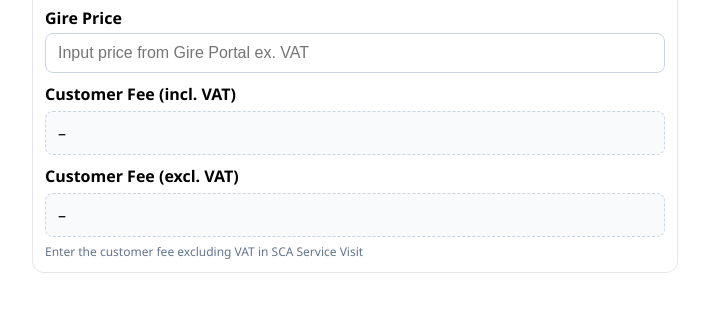
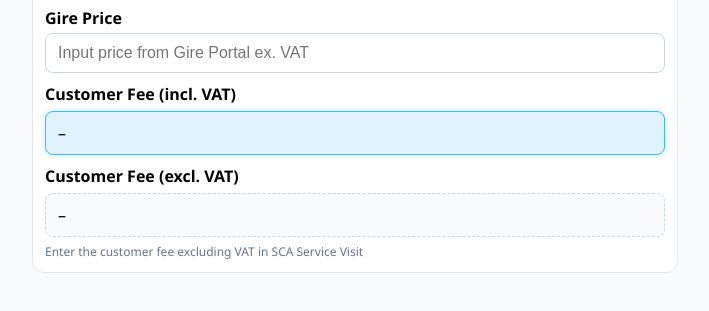
Before and after one commit to esjobergs/sharepointapps, a plain HTML site: page index.html in a window 1280 px wide. Shown: the part 61-372 px from the top of the page, without its empty margins (285-994 px from the left). Drawn offline with Linux system fonts and the light colour scheme.

Commit message:
Update index.html

```diff
--- a/index.html
+++ b/index.html
@@ -6,13 +6,18 @@
   <title>Gire Price Calculator</title>
   <style>
     :root { color-scheme: light; }
-    body { font-family: Segoe UI, Roboto, Arial, sans-serif; margin: 0; padding: 12px; }
-    .card { max-width: 620px; margin: 0 auto; padding: 12px; border-radius: 12px; border:1px solid #e5e7eb; }
+    body { font-family: Segoe UI, Roboto, Arial, sans-serif; margin: 0; padding: 12px; background:#f9fafb; }
+    .card { max-width: 620px; margin: 0 auto; padding: 12px; border-radius: 12px; border:1px solid #e5e7eb; background:#fff; }
     h2 { margin: 0 0 8px 0; }
     label { font-weight: 600; margin: 10px 0 4px; display:block; }
     input { padding: 10px 12px; border:1px solid #cbd5e1; border-radius: 8px; font-size: 16px; width: 100%; box-sizing: border-box; }
     .out { margin-top:6px; padding: 10px 12px; border: 1px dashed #cbd5e1; border-radius: 8px; background:#f8fafc; font-size: 16px; min-height: 22px; }
-    .muted{ color:#64748b; font-size: 12px; margin-top:6px; }
+    .highlight {
+      background: #e0f2fe; /* ljusblå */
+      border: 1px solid #38bdf8; /* cyanblå ram */
+      box-shadow: 0 0 6px rgba(56, 189, 248, 0.3);
+    }
+    .muted { color:#64748b; font-size: 12px; margin-top:6px; }
   </style>
 </head>
 <body>
@@ -23,11 +28,11 @@
     <input id="n" type="text" inputmode="decimal" placeholder="Input price from Gire Portal ex. VAT" />
 
     <label>Customer Fee (incl. VAT)</label>
-    <div id="result" class="out" aria-live="polite" aria-describedby="note">–</div>
+    <div id="result" class="out highlight" aria-live="polite" aria-describedby="note">–</div>
 
     <label>Customer Fee (excl. VAT)</label>
-<div id="resultExVat" class="out" aria-live="polite" aria-describedby="exVatHint">–</div>
-<div id="exVatHint" class="muted">Enter the customer fee excluding VAT in SCA Service Visit</div>
+    <div id="resultExVat" class="out" aria-live="polite" aria-describedby="exVatHint">–</div>
+    <div id="exVatHint" class="muted">Enter the customer fee excluding VAT in SCA Service Visit</div>
 
     <div id="note" class="muted" style="display:none;"></div>
   </div>
```
